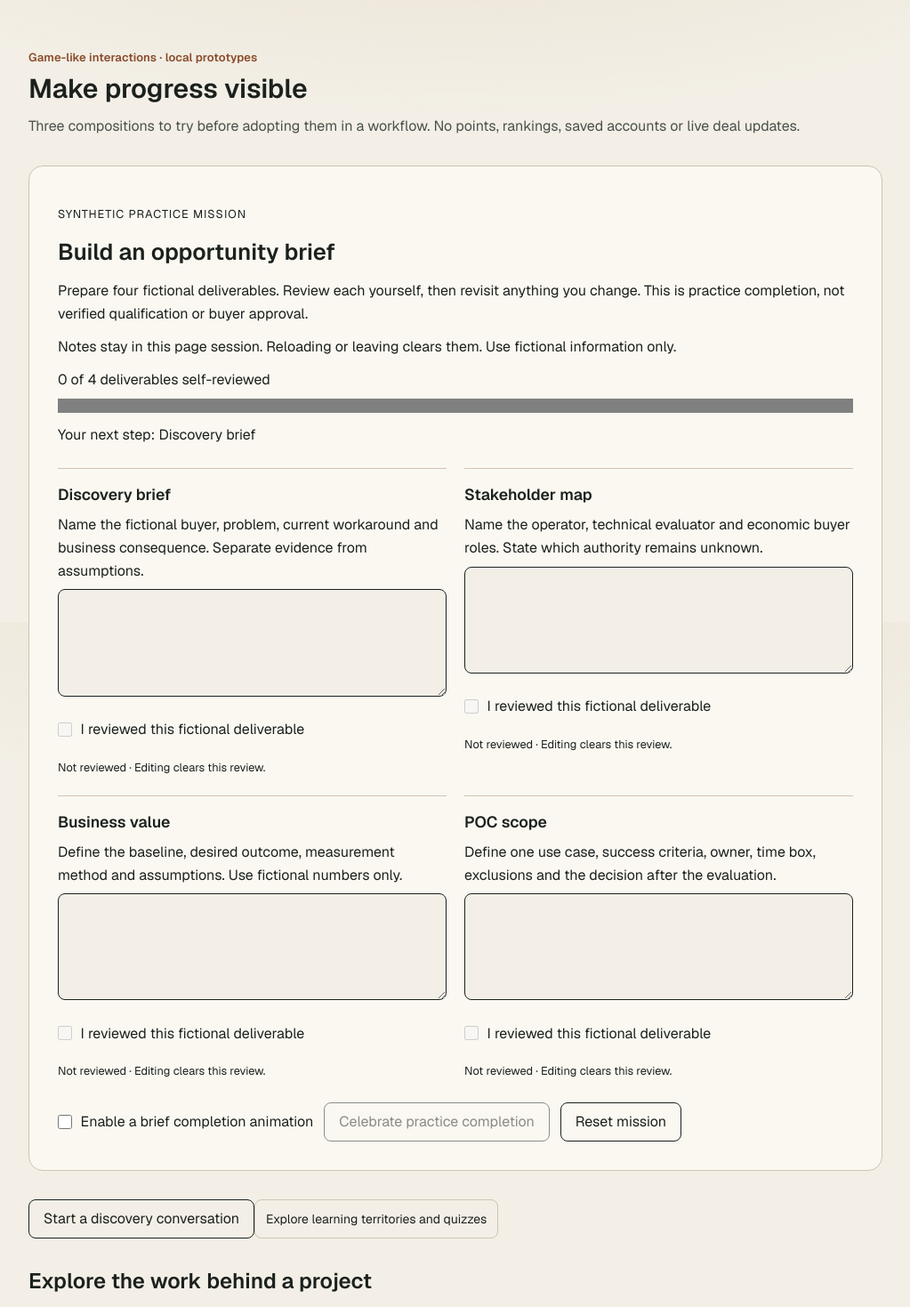
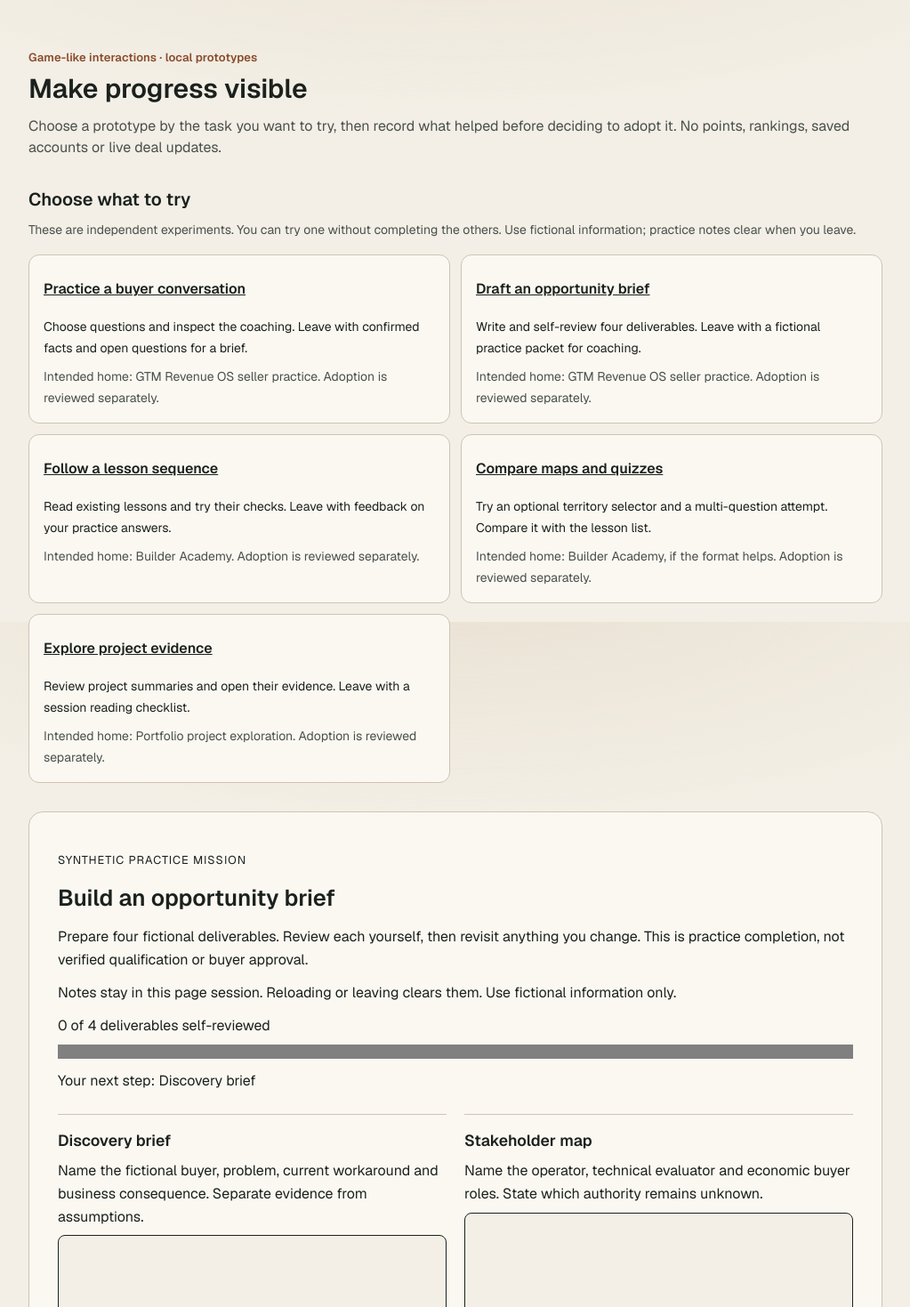
Before and after one commit to heyfunwhoa/byjoyaing-portfolio, a Next.js app: page /design-lab in a window 1280 px wide. Shown: the part 5701-7170 px from the top of the page at 89% size, without its empty margins (128-1151 px from the left). Built offline with nearby package versions, Linux system fonts and the light colour scheme.

Commit message:
feat(KRU-150): add task-first prototype chooser

```diff
--- a/components/design-lab/gameful-workbench.tsx
+++ b/components/design-lab/gameful-workbench.tsx
@@ -72,12 +72,31 @@ export function GamefulWorkbench() {
   const [pathIndex, setPathIndex] = useState(1);
   const [showChallenge, setShowChallenge] = useState(false);
   return <section aria-labelledby={id} className="space-y-8">
-    <header><p className="editorial-eyebrow text-accent">Game-like interactions · local prototypes</p><h2 id={id} className="mt-2 text-3xl font-semibold">Make progress visible</h2><p className="mt-3 text-muted">Three compositions to try before adopting them in a workflow. No points, rankings, saved accounts or live deal updates.</p></header>
-    <MissionWorkspace />
-    <DiscoveryPilot />
-    {showChallenge ? <Suspense fallback={<p role="status">Loading learning territories…</p>}><LearningChallenge /></Suspense> : <button className={control} onClick={() => setShowChallenge(true)}>Explore learning territories and quizzes</button>}
-    <ProjectExploration />
-    <section aria-labelledby={id + '-learning'} className="space-y-4"><h3 id={id + '-learning'} className="text-2xl font-semibold">Follow a learning path</h3>
+    <header><p className="editorial-eyebrow text-accent">Game-like interactions · local prototypes</p><h2 id={id} className="mt-2 text-3xl font-semibold">Make progress visible</h2><p className="mt-3 text-muted">Choose a prototype by the task you want to try, then record what helped before deciding to adopt it. No points, rankings, saved accounts or live deal updates.</p></header>
+    <nav aria-label="Choose what to try">
+      <h3 className="text-xl font-semibold">Choose what to try</h3>
+      <p className="mt-2 text-sm leading-6 text-muted">These are independent experiments. You can try one without completing the others. Use fictional information; practice notes clear when you leave.</p>
+      <ul className="mt-4 grid gap-3 md:grid-cols-2">
+        {[
+          ['discovery', 'Practice a buyer conversation', 'Choose questions and inspect the coaching. Leave with confirmed facts and open questions for a brief.', 'GTM Revenue OS seller practice'],
+          ['mission', 'Draft an opportunity brief', 'Write and self-review four deliverables. Leave with a fictional practice packet for coaching.', 'GTM Revenue OS seller practice'],
+          ['learning', 'Follow a lesson sequence', 'Read existing lessons and try their checks. Leave with feedback on your practice answers.', 'Builder Academy'],
+          ['challenge', 'Compare maps and quizzes', 'Try an optional territory selector and a multi-question attempt. Compare it with the lesson list.', 'Builder Academy, if the format helps'],
+          ['projects', 'Explore project evidence', 'Review project summaries and open their evidence. Leave with a session reading checklist.', 'Portfolio project exploration'],
+        ].map(([key, title, task, destination]) => <li key={key} className="min-w-0 rounded-xl border border-border bg-card p-4">
+          <a className="inline-flex min-h-11 items-center font-semibold underline" href={'#' + id + '-' + key + '-prototype'}>{title}</a>
+          <p className="mt-2 text-sm leading-6">{task}</p>
+          <p className="mt-2 text-sm leading-6 text-muted">Intended home: {destination}. Adoption is reviewed separately.</p>
+        </li>)}
+      </ul>
+    </nav>
+    <div id={id + '-mission-prototype'} tabIndex={-1} className="scroll-mt-24"><MissionWorkspace /></div>
+    <div id={id + '-discovery-prototype'} tabIndex={-1} className="scroll-mt-24"><DiscoveryPilot /></div>
+    <div id={id + '-challenge-prototype'} tabIndex={-1} className="scroll-mt-24">
+      {showChallenge ? <Suspense fallback={<p role="status">Loading learning territories…</p>}><LearningChallenge /></Suspense> : <button className={control} onClick={() => setShowChallenge(true)}>Explore learning territories and quizzes</button>}
+    </div>
+    <div id={id + '-projects-prototype'} tabIndex={-1} className="scroll-mt-24"><ProjectExploration /></div>
+    <section id={id + '-learning-prototype'} tabIndex={-1} aria-labelledby={id + '-learning'} className="scroll-mt-24 space-y-4"><h3 id={id + '-learning'} className="text-2xl font-semibold">Follow a learning path</h3>
       <label className="block" htmlFor={id + '-path'}>Choose a path (changing paths clears practice answers)</label>
       <select className={control + ' w-full'} id={id + '-path'} value={pathIndex} onChange={event => setPathIndex(Number(event.target.value))}>{learningPaths.map((path, index) => <option key={path.id} value={index}>{path.title}</option>)}</select>
       <LearningPath key={pathIndex} pathIndex={pathIndex} />
```
Also changed, not shown: 2 other files (tests, documents, lock files or other folders).
